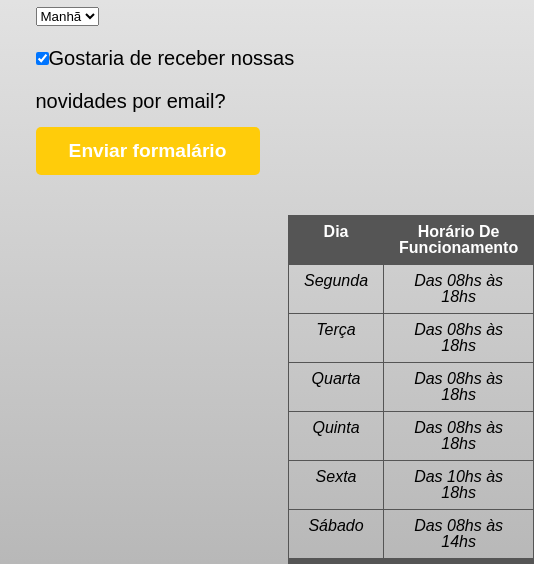
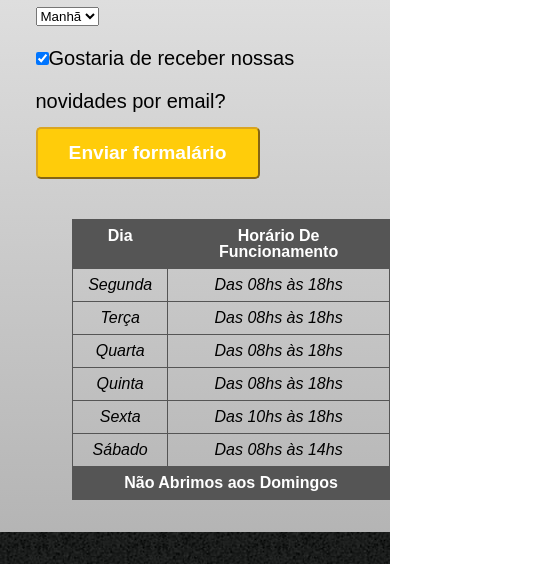
Before and after one commit to Regis-Si1va/Barbearia_Alura, a plain HTML site: page contato.html in a window 390 px wide. Shown: the part 1310-1874 px from the top of the page, 534 px wide, since content can reach past the window. Drawn offline with Linux system fonts and the light colour scheme.

Commit message:
correção na pagina de formulario

```diff
--- a/style.css
+++ b/style.css
@@ -58,6 +58,7 @@ nav a:hover {
 	box-sizing: border-box;
 	border: 2px solid #000000;
 	border-radius: 15px;
+	background: white;
 }
 
 .produtos li:hover {
@@ -76,7 +77,6 @@ nav a:hover {
 .produtos li:hover h2 {
 	font-size: 34px;
 }
-
 
 .descricao-produtos {
 	font-size: 18px;
@@ -140,9 +140,10 @@ p {
 	font-size: 1.2em;
 	font-weight: bold;
 	background: #ffcc0a;
-	border: none;
+	border-color: goldenrod;
 	color: white;
 	border-radius: 5px;
+
 }
 
 .enviar:hover {
@@ -154,7 +155,7 @@ p {
 
 table {
 	width: 30%;
-	margin: 2em 0 2em 18rem;
+	margin: 2em 0 2em 18.5%;
 	position: relative;
 }
 
@@ -225,7 +226,6 @@ tfoot {
 
 .mapa {
 	padding: 3em 0;
-    background: linear-gradient(#FEFEFE, #989898);
 }
 
 .mapa-conteudo {
@@ -330,7 +330,7 @@ tfoot {
 		line-height: 1.5em;
 	}
 
-	.tabela {
+	table {
 		width: auto;
 	}
 
@@ -339,4 +339,3 @@ tfoot {
 		margin-bottom: 1.5em;
 
 	}
-}
```
Also changed, not shown: navalha.svg (deleted).
